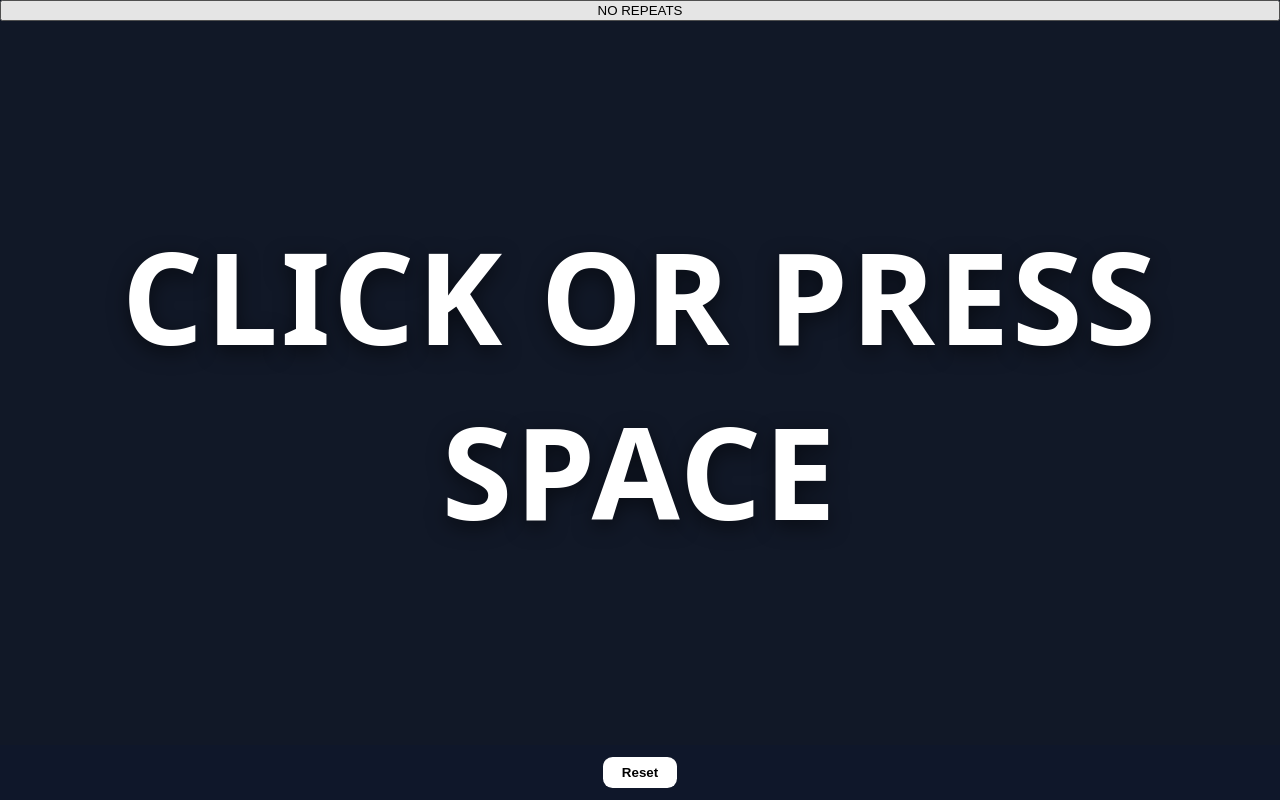
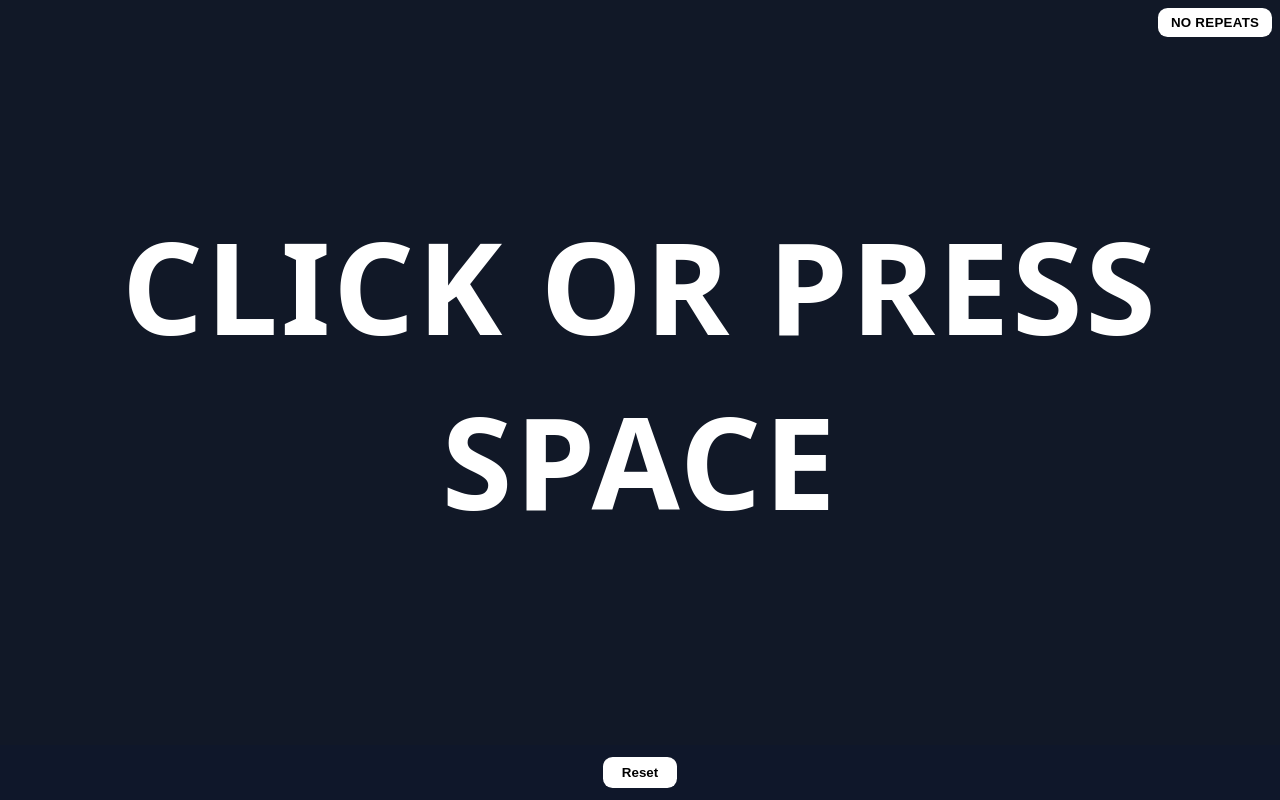
Before and after one commit to Buhlerbuhler/randomname, a plain HTML site: page index.html in a window 1280 px wide. Drawn offline with Linux system fonts and the light colour scheme.

Commit message:
Update style.css

```diff
--- a/style.css
+++ b/style.css
@@ -1,7 +1,19 @@
+:root {
+  --bg: #111827;
+  --panel: #0f172a;
+  --btn-fg: #000;
+  --btn-bg: #fff;
+  --btn-bg-muted: rgba(255,255,255,0.88);
+  --text: #fff;
+  --muted: rgba(255,255,255,0.12);
+}
+
+* { box-sizing: border-box; }
+
 body {
   margin: 0;
-  background: #111827; /* solid background */
-  color: white;
+  background: var(--bg);
+  color: var(--text);
   font-family: "Poppins", system-ui, -apple-system, Segoe UI, Roboto, sans-serif;
   display: flex;
   flex-direction: column;
@@ -10,6 +22,7 @@ body {
   position: relative;
 }
 
+/* Gentle emoji top-center (hidden until ON) */
 #gentle-indicator {
   position: absolute;
   top: 0.75rem;
@@ -17,10 +30,28 @@ body {
   transform: translateX(-50%);
   opacity: 0;
   font-size: 1.5rem;
-  transition: opacity 0.4s ease;
+  transition: opacity 0.25s ease;
   pointer-events: none;
 }
 #gentle-indicator.on { opacity: 0.85; }
+
+/* No-Repeats toggle top-right */
+#toggle-repeats {
+  position: absolute;
+  top: 0.5rem;
+  right: 0.5rem;
+  padding: 0.45rem 0.8rem;
+  border: none;
+  border-radius: 0.6rem;
+  background: var(--btn-bg);
+  color: var(--btn-fg);
+  font-weight: 800;
+  letter-spacing: 0.02em;
+  cursor: pointer;
+}
+#toggle-repeats[aria-pressed="false"] {
+  background: var(--btn-bg-muted);
+}
 
 #main {
   flex: 1;
@@ -30,22 +61,34 @@ body {
   cursor: pointer;
   text-align: center;
   padding: 2rem;
+  /* perspective for 3D flip */
+  perspective: 1000px;
 }
 
 #name-display {
   font-size: clamp(2rem, 10vw, 10rem);
   font-weight: 900;
-  text-transform: uppercase;            /* <-- ALL CAPS */
+  text-transform: uppercase;     /* ALL CAPS */
   letter-spacing: 0.02em;
-  text-shadow: 0 6px 20px rgba(0, 0, 0, 0.5);
-  transition: transform 0.15s ease;
+  /* no text-shadow */
+  transform-style: preserve-3d;
+  backface-visibility: hidden;
 }
-#name-display.pop { transform: scale(1.2); }
+
+/* Flip animation on pick */
+@keyframes flipXIn {
+  0%   { transform: rotateX(90deg); opacity: 0; }
+  60%  { transform: rotateX(-10deg); opacity: 1; }
+  100% { transform: rotateX(0deg); opacity: 1; }
+}
+#name-display.flip {
+  animation: flipXIn 380ms cubic-bezier(.2,.7,.2,1);
+}
 
 #editor {
-  background: rgba(0, 0, 0, 0.8);
+  background: rgba(0,0,0,0.8);
   padding: 1rem 2rem;
-  border-top: 1px solid rgba(255, 255, 255, 0.12);
+  border-top: 1px solid var(--muted);
 }
 #editor.hidden { display: none; }
 textarea {
@@ -56,7 +99,7 @@ textarea {
   border: none;
   padding: 0.5rem;
   background: #333;
-  color: white;
+  color: var(--text);
   resize: vertical;
 }
 
@@ -64,14 +107,14 @@ footer {
   display: flex;
   justify-content: center;
   padding: 0.75rem;
-  background: #0f172a;
+  background: var(--panel);
 }
 #reset {
   padding: 0.5rem 1.2rem;
   border: none;
   border-radius: 0.6rem;
-  background: white;
-  color: black;
+  background: var(--btn-bg);
+  color: var(--btn-fg);
   font-weight: 700;
   cursor: pointer;
 }
```
